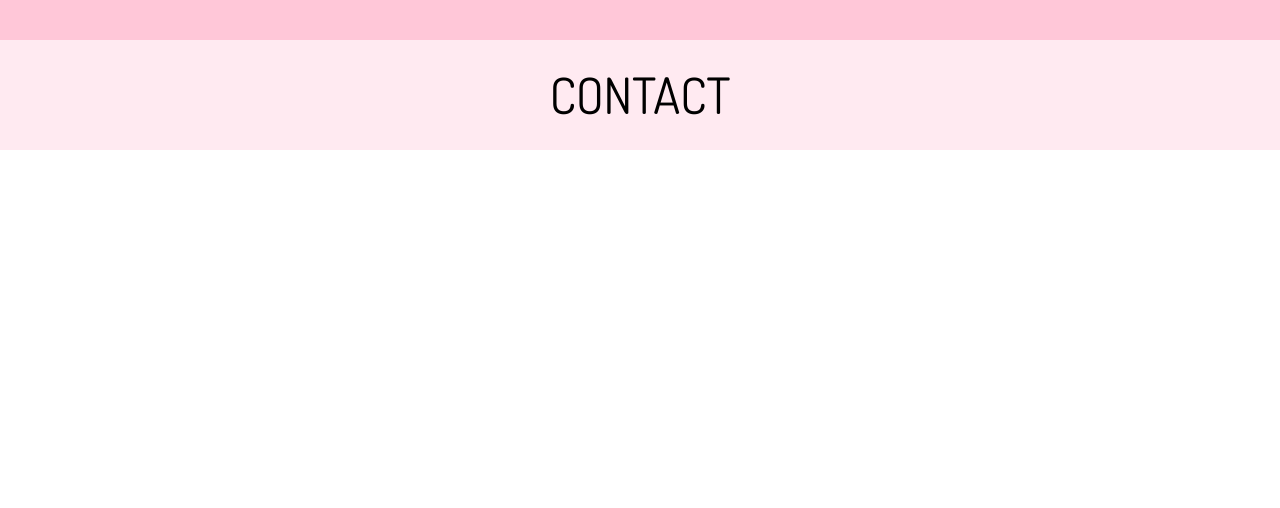
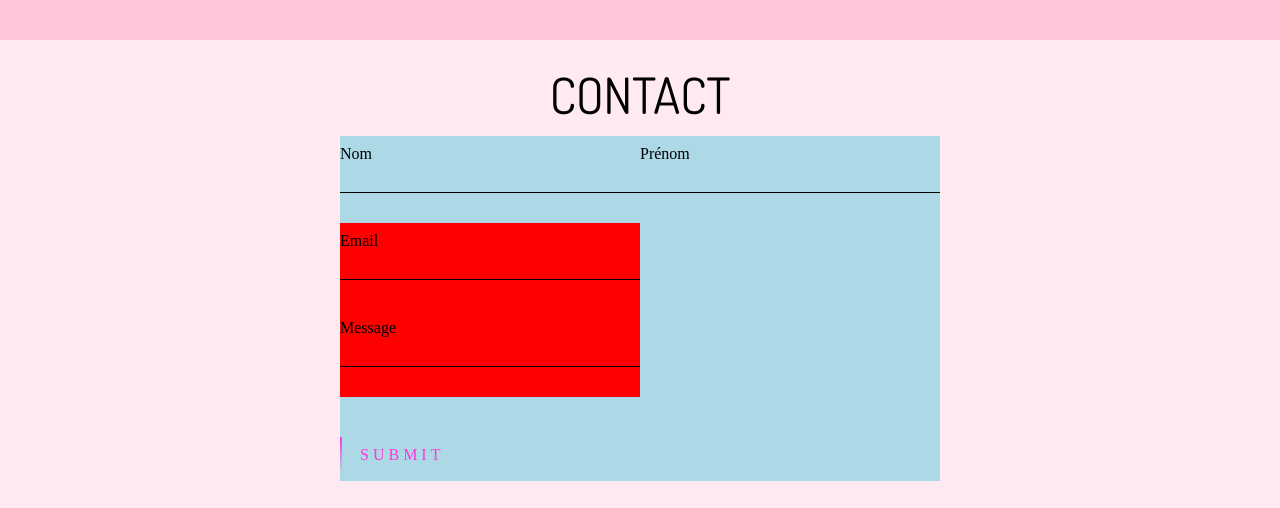
Before and after one commit to FontrailleAlexia/portfolioAlexia, a Vue app: page / in a window 1280 px wide. Shown: the part 2825-3333 px from the top of the page. Before the commit the page ends 2975 px from the top, so only its background shows below. Built offline with nearby package versions, Linux system fonts and the light colour scheme.

Commit message:
contact in progress

```diff
--- a/src/views/Contact.vue
+++ b/src/views/Contact.vue
@@ -1,10 +1,40 @@
 <template>
   <div class="contact" id="contact">
-    <p>
+    <p class="contact_text">
       <font-awesome-icon icon="fa-solid fa-bookmark" class="fabookmark"/>
         Contact
       <font-awesome-icon icon="fa-solid fa-bookmark" class="fabookmark"/>
     </p>
+
+    <div class="login-box">
+      <form action="" class="form">
+        <div class="lastname_firstname">
+          <div class="user-box">
+            <input type="text" name="lastname" required="">
+            <label>Nom</label>
+          </div>
+          <div class="user-box">
+            <input type="text" name="firstname" required="">
+            <label>Prénom</label>
+          </div>
+        </div>
+        <div class="user-box user-box-mail">
+          <input type="text" name="mail" required="">
+          <label>Email</label>
+        </div>
+        <div class="user-box user-box-message">
+          <input type="textarea" name="message" required="">
+          <label>Message</label>
+        </div>
+        <a href="#">
+          <span></span>
+          <span></span>
+          <span></span>
+          <span></span>
+          Submit
+        </a>
+      </form>
+    </div>
   </div>
 </template>
 
@@ -16,6 +46,10 @@ export default {
 </script>
 
 <style scoped lang="scss">
+.contact_text {
+  padding-bottom: 1rem;
+}
+
 .contact {
   background-color: #FFEAF1;
   font-size: 50px;
@@ -30,4 +64,167 @@ export default {
     }
   }
 }
+
+/***********************************
+**            FORM                **
+************************************/
+.login-box {
+  display: flex;
+ justify-content: center;
+}
+
+.form  {
+ background-color: lightblue;
+}
+
+.form .user-box-mail, .form .user-box-message {
+  background-color: red;
+}
+
+.lastname_firstname .user-box input {
+  width: 20px;
+}
+
+.lastname_firstname {
+  display: flex;
+}
+
+.login-box .user-box {
+  position: relative;
+  width: 300px;
+}
+
+.login-box .user-box input {
+  width: 100%;
+  padding: 10px 0;
+  font-size: 16px;
+  color: rgb(0, 0, 0);
+  margin-bottom: 30px;
+  border: none;
+  border-bottom: 1px solid rgb(0, 0, 0);
+  outline: none;
+  background: transparent;
+}
+.login-box .user-box label {
+  position: absolute;
+  top:0;
+  left: 0;
+  padding: 10px 0;
+  font-size: 16px;
+  color: rgb(0, 0, 0);
+  pointer-events: none;
+  transition: .5s;
+}
+
+.login-box .user-box input:focus ~ label,
+.login-box .user-box input:valid ~ label {
+  top: -20px;
+  left: 0;
+  color: #ff38de;
+  font-size: 12px;
+}
+
+.login-box form a {
+  position: relative;
+  display: inline-block;
+  padding: 10px 20px;
+  color: #ff38de;
+  font-size: 16px;
+  text-decoration: none;
+  text-transform: uppercase;
+  overflow: hidden;
+  transition: .5s;
+  margin-top: 40px;
+  letter-spacing: 4px
+}
+
+.login-box a:hover {
+  background: #ff38de;
+  color: rgb(0, 0, 0);
+  border-radius: 5px;
+  box-shadow: 0 0 5px #ff38de,
+              0 0 25px #ff38de,
+              0 0 50px #ff38de,
+              0 0 100px #ff38de;
+}
+
+.login-box a span {
+  position: absolute;
+  display: block;
+}
+
+.login-box a span:nth-child(1) {
+  top: 0;
+  left: -100%;
+  width: 100%;
+  height: 2px;
+  background: linear-gradient(90deg, transparent, #ff38de);
+  animation: btn-anim1 1s linear infinite;
+}
+
+@keyframes btn-anim1 {
+  0% {
+    left: -100%;
+  }
+  50%,100% {
+    left: 100%;
+  }
+}
+
+.login-box a span:nth-child(2) {
+  top: -100%;
+  right: 0;
+  width: 2px;
+  height: 100%;
+  background: linear-gradient(180deg, transparent, #ff38de);
+  animation: btn-anim2 1s linear infinite;
+  animation-delay: .25s
+}
+
+@keyframes btn-anim2 {
+  0% {
+    top: -100%;
+  }
+  50%,100% {
+    top: 100%;
+  }
+}
+
+.login-box a span:nth-child(3) {
+  bottom: 0;
+  right: -100%;
+  width: 100%;
+  height: 2px;
+  background: linear-gradient(270deg, transparent, #ff38de);
+  animation: btn-anim3 1s linear infinite;
+  animation-delay: .5s
+}
+
+@keyframes btn-anim3 {
+  0% {
+    right: -100%;
+  }
+  50%,100% {
+    right: 100%;
+  }
+}
+
+.login-box a span:nth-child(4) {
+  bottom: -100%;
+  left: 0;
+  width: 2px;
+  height: 100%;
+  background: linear-gradient(360deg, transparent, #ff38de);
+  animation: btn-anim4 1s linear infinite;
+  animation-delay: .75s
+}
+
+@keyframes btn-anim4 {
+  0% {
+    bottom: -100%;
+  }
+  50%,100% {
+    bottom: 100%;
+  }
+}
 </style>
```
